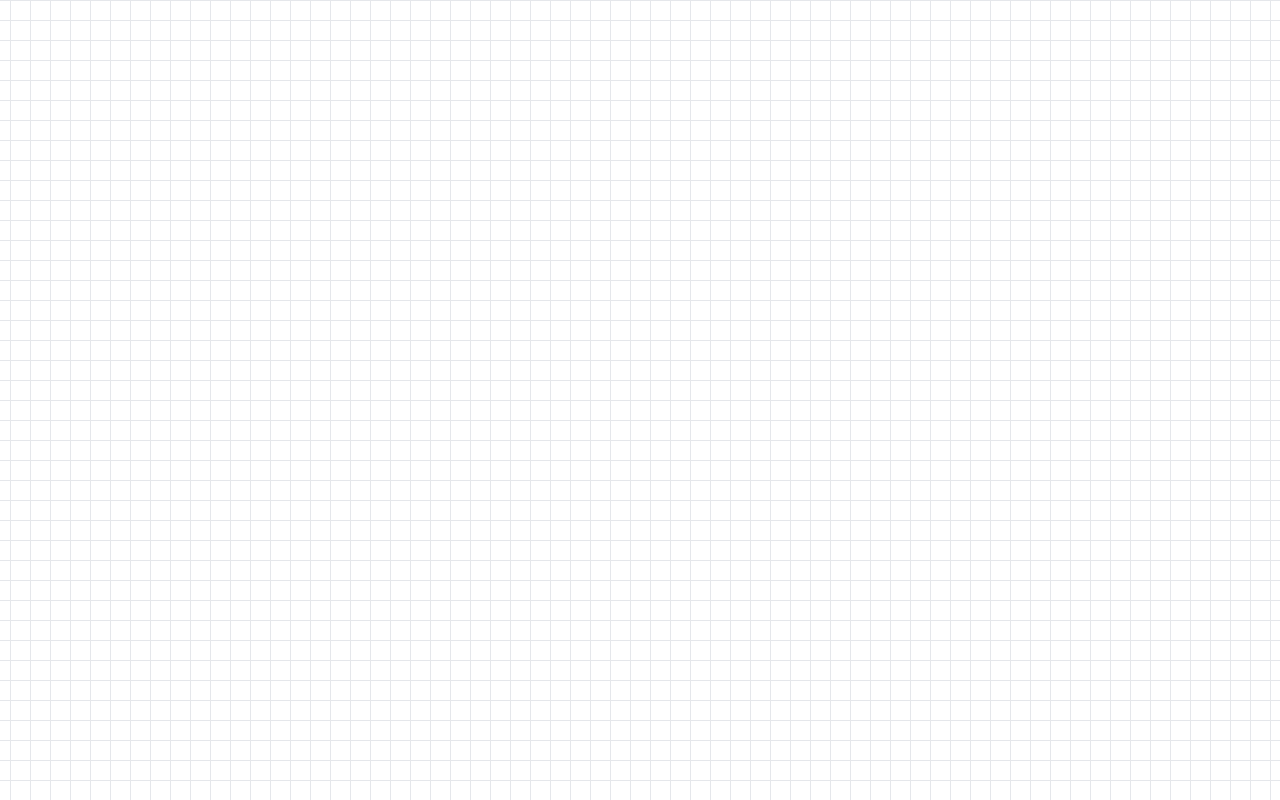
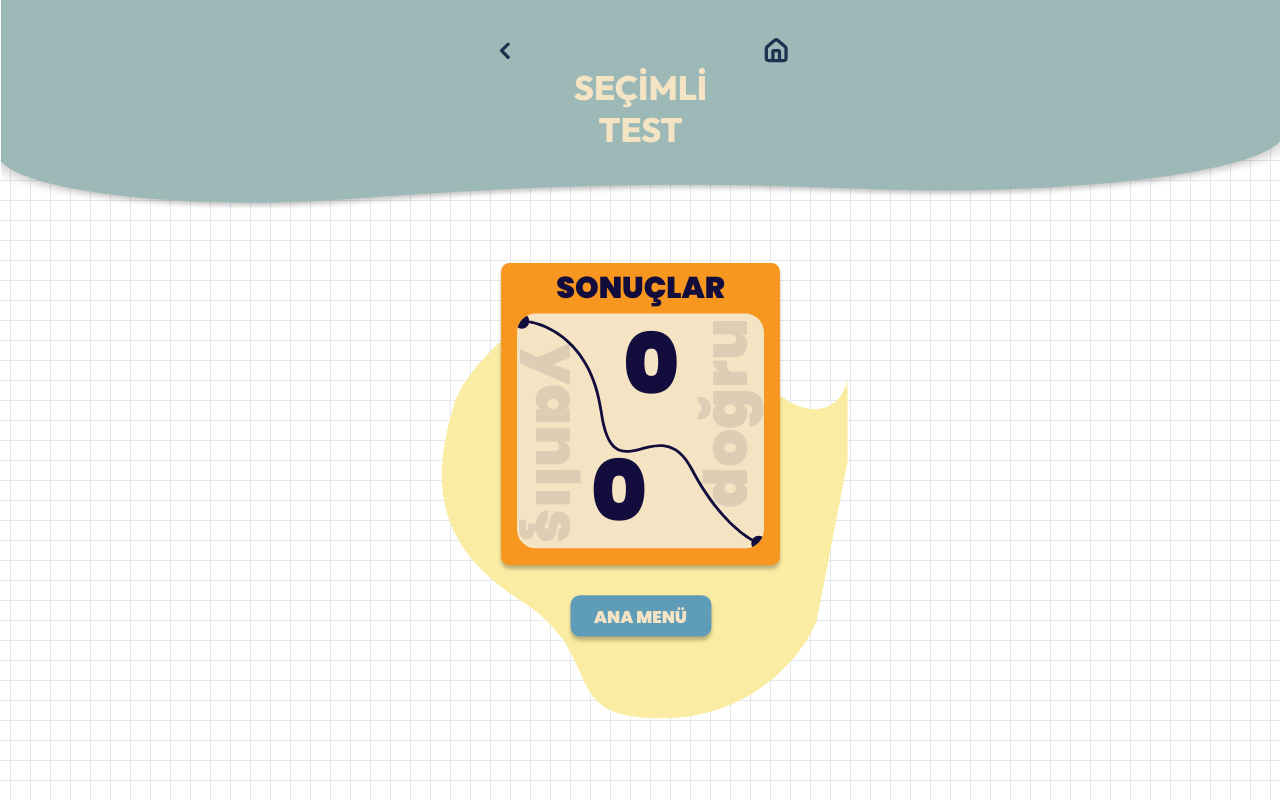
Before and after one commit to yilmaz-mert/pipirik-s-multiplication-mania, a React (Vite) app: page /secimli-sonuc in a window 1280 px wide. Before the commit this address had no page. Built offline with nearby package versions, Linux system fonts and the light colour scheme.

Commit message:
feat: add SelectiveGameResultPage component and update routing; modify result handling in SelectiveGamePage

```diff
--- a/src/App.jsx
+++ b/src/App.jsx
@@ -3,6 +3,7 @@ import Layout from './components/Layout';
 import HomePage from './pages/HomePage';
 import SelectiveTestPage from './pages/SelectiveTestPage';
 import SelectiveGamePage from './pages/SelectiveGamePage';
+import SelectiveGameResultPage from './pages/SelectiveGameResultPage';
 
 function App() {
   return (
@@ -16,6 +17,7 @@ function App() {
           <Route path="/meydan" element={<div className="text-white text-center mt-20">Meydan Okuma Sayfası</div>} />
           <Route path="/secimli" element={<SelectiveTestPage />} />
           <Route path="/oyun" element={<SelectiveGamePage />} />
+          <Route path="/secimli-sonuc" element={<SelectiveGameResultPage />} />
         </Routes>
       </Layout>
     </BrowserRouter>
--- a/src/components/PuzzleButton.jsx
+++ b/src/components/PuzzleButton.jsx
@@ -21,7 +21,7 @@ export default function PuzzleButton({ title, Icon, onClick, style, textStyle, a
           className="absolute flex items-center justify-center pointer-events-none"
           aria-hidden="true"
         >
-          <span className="font-poppins font-black text-[20px] text-[#F5E4C3] text-center leading-7.5 uppercase select-none">
+          <span className="font-poppins font-black text-[20px] text-tema-enak text-center leading-7.5 uppercase select-none">
             {title}
           </span>
         </div>
--- a/src/pages/SelectiveGamePage.jsx
+++ b/src/pages/SelectiveGamePage.jsx
@@ -78,8 +78,9 @@ export default function SelectiveGamePage() {
         setStatus('idle');
       } else {
         // Oyun Bitti
-        alert(`Oyun Bitti! Doğru: ${isCorrect ? results.correct + 1 : results.correct}, Yanlış: ${!isCorrect ? results.wrong + 1 : results.wrong}`);
-        navigate('/'); // Şimdilik ana sayfaya dön
+        const finalCorrect = isCorrect ? results.correct + 1 : results.correct;
+        const finalWrong = !isCorrect ? results.wrong + 1 : results.wrong;
+        navigate('/secimli-sonuc', { state: { correct: finalCorrect, wrong: finalWrong } });
       }
     }, 1000);
   };
--- /dev/null
+++ b/src/pages/SelectiveGameResultPage.jsx
@@ -0,0 +1,167 @@
+import React from 'react';
+import { useNavigate, useLocation } from 'react-router-dom';
+import WaveHeader from '../components/WaveHeader';
+
+export default function SelectiveGameResultPage() {
+  const navigate = useNavigate();
+  const location = useLocation();
+
+  // Eğer state ile gelinmediyse 0 kabul edelim
+  const { correct = 0, wrong = 0 } = location.state || {};
+
+  return (
+    <div className="relative w-full h-full min-h-screen overflow-visible flex flex-col items-center select-none">
+      {/* Background SVG katmanı */}
+      <div className="absolute pointer-events-none z-10" style={{ top: '309px', left: '-24px' }}>
+        <svg width="441" height="456" viewBox="0 0 375 456" fill="none" xmlns="http://www.w3.org/2000/svg">
+          <path d="M415 146.881L375 352.881C361.5 386.381 310.4 453.881 214 455.881C93.5 458.381 156 391.881 59.5 330.381C-37 268.881 -33 196.381 -11.5 123.381C3.21467 73.4197 80.2274 18.0717 107.496 5.74437C130.192 -6.18937 164.445 -0.947524 220 34.9732C283.55 76.0639 321.323 102.142 345.5 118.668C361 128.072 395.1 137.081 407.5 97.8811C419.9 58.6811 417.667 114.214 415 146.881Z" fill="var(--color-tema-vector)"/>
+        </svg>
+      </div>
+
+      <WaveHeader
+        title={
+          <>
+            SEÇİMLİ<br/>TEST
+          </>
+        }
+        waveHeight="222px"
+        titleTop="70px"
+      />
+
+      {/* Main Content Area */}
+      <div className="relative z-20 flex flex-col items-center mt-70 mb-10">
+
+        {/* Ana Turuncu Kutu */}
+        <div
+          className="relative flex flex-col items-center bg-tema-kutu"
+          style={{
+            width: '297px',
+            height: '322px',
+            borderRadius: '9px',
+            boxShadow: '0px 4px 4px 0px rgba(0,0,0,0.25)'
+          }}
+        >
+          {/* Sonuçlar Başlığı */}
+          <h2
+            className="text-tema-yazi text-center mt-2.5"
+            style={{
+              fontFamily: 'Poppins, sans-serif',
+              fontWeight: 800,
+              fontSize: '32px',
+              lineHeight: '100%'
+            }}
+          >
+            SONUÇLAR
+          </h2>
+
+          {/* İç Kutu (Açık Krem/Sarımsı) */}
+          <div
+            className="absolute bg-tema-enak overflow-hidden"
+            style={{
+              width: '263px',
+              height: '250px',
+              top: '54px', // (322 - 250)/2 civarı ama tasarıma uydurdum
+              borderRadius: '20px'
+            }}
+          >
+            {/* Çapraz Çizgi SVG */}
+            <div className="absolute inset-0 pointer-events-none" style={{ top: '0', left: '-3px' }}>
+              <svg width="269" height="253" viewBox="0 0 269 253" fill="none" xmlns="http://www.w3.org/2000/svg">
+                <path d="M0 8C0 12.4183 3.58172 16 8 16C12.4183 16 16 12.4183 16 8C16 3.58172 12.4183 0 8 0C3.58172 0 0 3.58172 0 8ZM92.5 103.5L91.0143 103.707V103.707L92.5 103.5ZM189 165.5L187.671 166.195L189 165.5ZM252.5 244.5C252.5 248.918 256.082 252.5 260.5 252.5C264.918 252.5 268.5 248.918 268.5 244.5C268.5 240.082 264.918 236.5 260.5 236.5C256.082 236.5 252.5 240.082 252.5 244.5ZM8 8L7.97857 9.49985C30.6118 9.82318 80.7217 29.6792 91.0143 103.707L92.5 103.5L93.9857 103.293C83.4783 27.7208 32.0549 6.84349 8.02143 6.50015L8 8ZM92.5 103.5L91.0143 103.707C94.2683 127.11 99.8237 139.132 107.331 144.567C114.917 150.058 124.011 148.473 133.043 146.27C142.304 144.01 151.684 141.059 160.95 142.597C170.008 144.101 179.197 149.984 187.671 166.195L189 165.5L190.329 164.805C181.553 148.016 171.68 141.337 161.441 139.637C151.409 137.972 141.258 141.177 132.332 143.355C123.176 145.589 115.427 146.724 109.091 142.137C102.676 137.493 97.2317 126.64 93.9857 103.293L92.5 103.5ZM189 165.5L187.671 166.195C215.381 219.206 247.197 241.416 260.003 245.915L260.5 244.5L260.997 243.085C249.137 238.918 217.819 217.394 190.329 164.805L189 165.5Z" fill="#130D3D"/>
+              </svg>
+            </div>
+
+            {/* Yanlış (Sol Alt Alan) */}
+            <div className="absolute pointer-events-none" style={{ top: '100px', left: '-58px', width: '200px' }}>
+              <div
+                style={{
+                  transform: 'rotate(90deg)',
+                  fontFamily: 'Poppins, sans-serif',
+                  fontWeight: 600,
+                  fontSize: '64px',
+                  color: 'rgba(19, 13, 61, 0.1)', // #130D3D1A
+                  lineHeight: '100%',
+                  textAlign: 'center'
+                }}
+              >
+                yanlış
+              </div>
+            </div>
+
+            <div
+              className="absolute pointer-events-none text-tema-yazi"
+              style={{ top: '145px', left: '75px', width: '67px' }}
+            >
+              <div
+                style={{
+                  fontFamily: 'Poppins, sans-serif',
+                  fontWeight: 900,
+                  fontSize: '90px',
+                  lineHeight: '100%',
+                  textAlign: 'center'
+                }}
+              >
+                {wrong}
+              </div>
+            </div>
+
+            {/* Doğru (Sağ Üst Alan) */}
+            <div className="absolute pointer-events-none" style={{ top: '75px', right: '-60px', width: '200px' }}>
+              <div
+                style={{
+                  transform: 'rotate(-90deg)',
+                  fontFamily: 'Poppins, sans-serif',
+                  fontWeight: 600,
+                  fontSize: '64px',
+                  color: 'rgba(19, 13, 61, 0.1)', // #130D3D1A
+                  lineHeight: '100%',
+                  textAlign: 'center'
+                }}
+              >
+                doğru
+              </div>
+            </div>
+
+            <div
+              className="absolute pointer-events-none text-tema-yazi"
+              style={{ top: '10px', left: '90px', width: '106px' }}
+            >
+              <div
+                style={{
+                  fontFamily: 'Poppins, sans-serif',
+                  fontWeight: 900,
+                  fontSize: '90px',
+                  lineHeight: '100%',
+                  textAlign: 'center'
+                }}
+              >
+                {correct}
+              </div>
+            </div>
+
+          </div>
+        </div>
+
+        {/* Ana Menü Butonu */}
+        <button
+          onClick={() => navigate('/')}
+          className="bg-tema-buton2 text-white flex justify-center items-center active:scale-95 transition-transform"
+          style={{
+            width: '150px',
+            height: '44px',
+            marginTop: '32px',
+            borderRadius: '10px',
+            boxShadow: '0px 4px 4px 0px rgba(0,0,0,0.25)',
+            fontFamily: 'Poppins, sans-serif',
+            fontWeight: 800,
+            fontSize: '18px',
+            color: 'var(--color-tema-enak)'
+          }}
+        >
+          ANA MENÜ
+        </button>
+
+      </div>
+    </div>
+  );
+}
```
